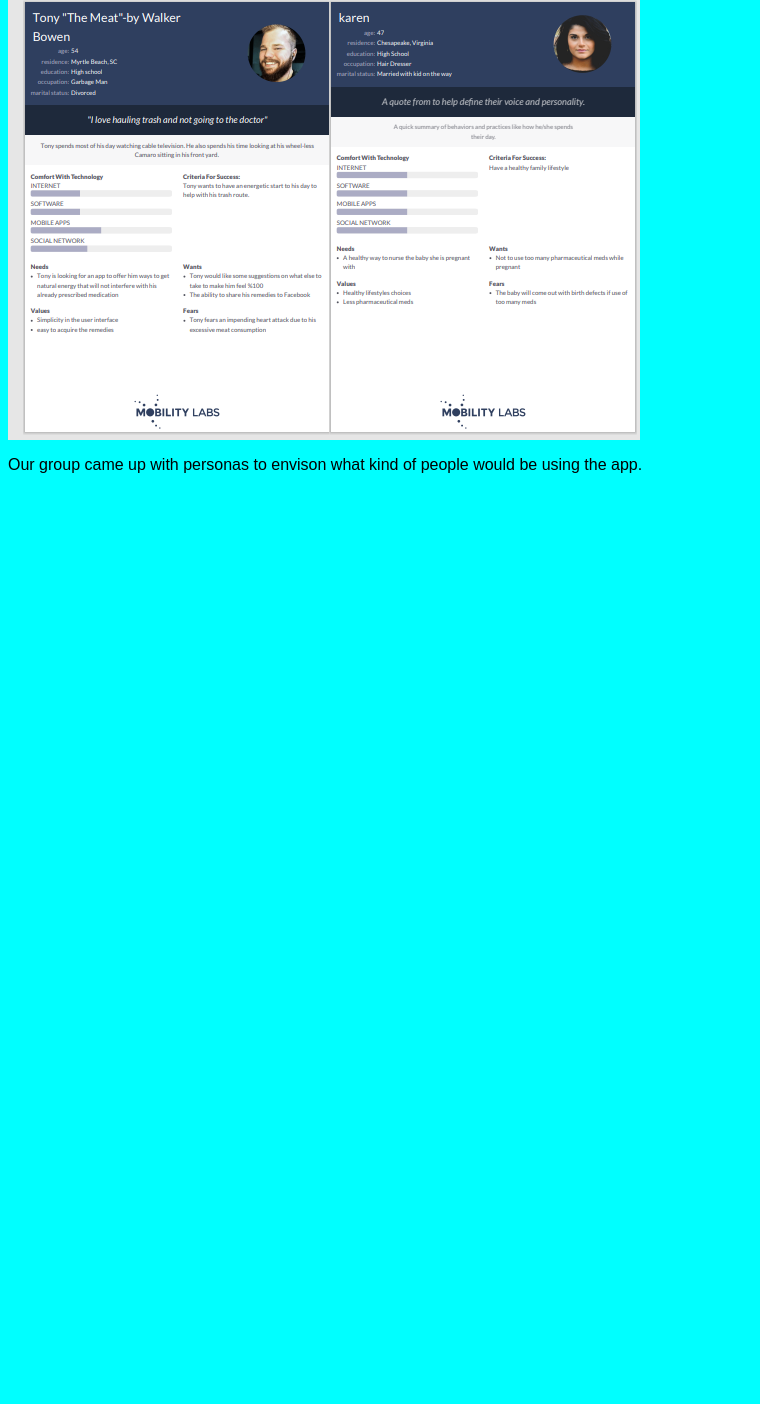
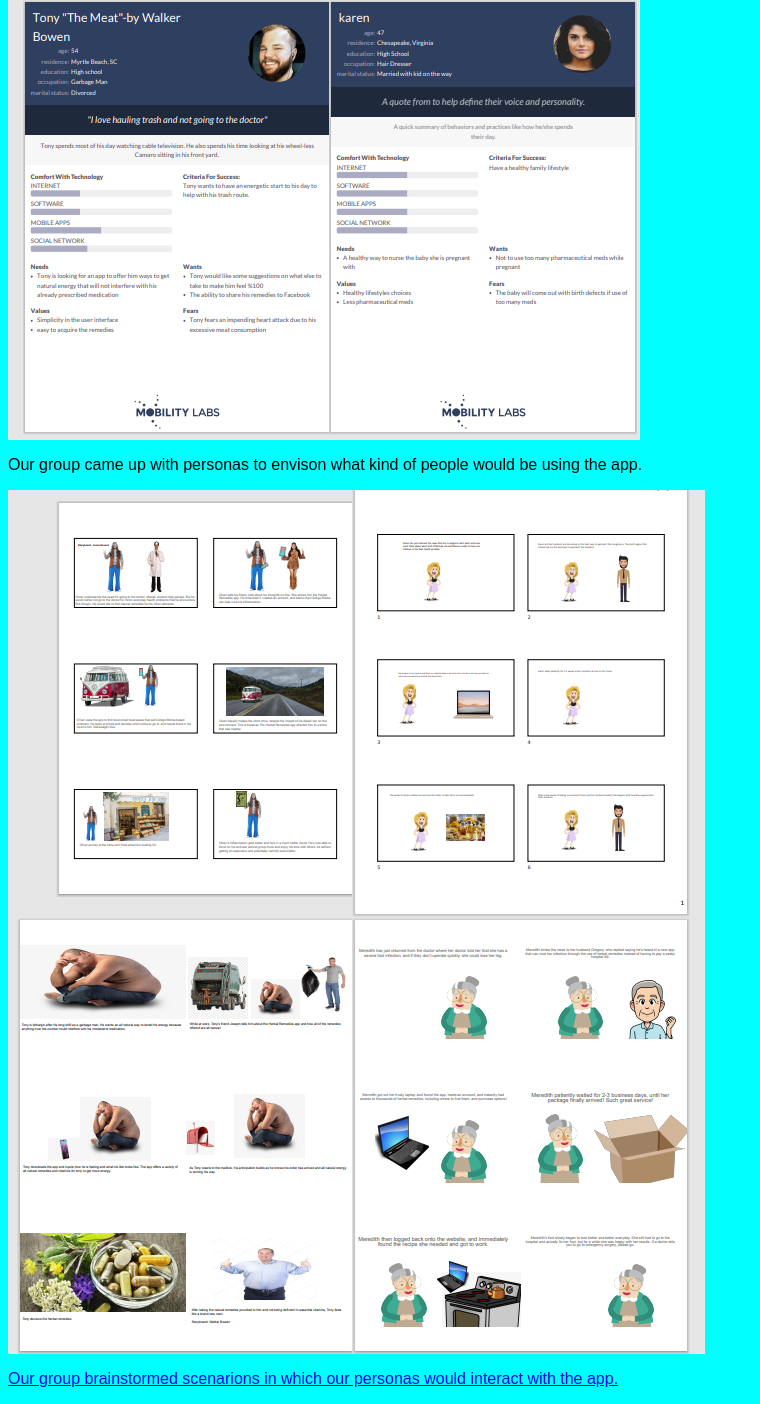
Before and after one commit to WalkerBowen/WalkerBowenOG.github.io, a plain HTML site: page index.html in a window 1280 px wide. Shown: the part 1936-3340 px from the top of the page, without its empty margins (0-760 px from the left). Before the commit the page ends 2426 px from the top, so only its background shows below. Drawn offline with Linux system fonts and the light colour scheme.

Commit message:
Add files via upload

```diff
--- a/index.html
+++ b/index.html
@@ -17,10 +17,17 @@ Our group brainstormed about different herbal remedies and how to apply them.
     </p>
 
 </section>
-<section class ="assignment"
+<section class ="assignment">
 <a href ="files/personas.pdf"><img src ="images/personasimg.PNG"></a>
 <p>
     Our group came up with personas to envison what kind of people would be using the app.
 </p>
+</section>
+<section class = "assignment">
+    <a href = "files/storyboards.pdf"><img src ="images/storyboardsimg.PNG"</a>
+    <p>
+        Our group brainstormed scenarions in which our personas would interact with the app.
+    </p>
+</section>
 <a href
 </section>
```
Also changed, not shown: images/storyboardsimg.PNG (added), 1 other file.
